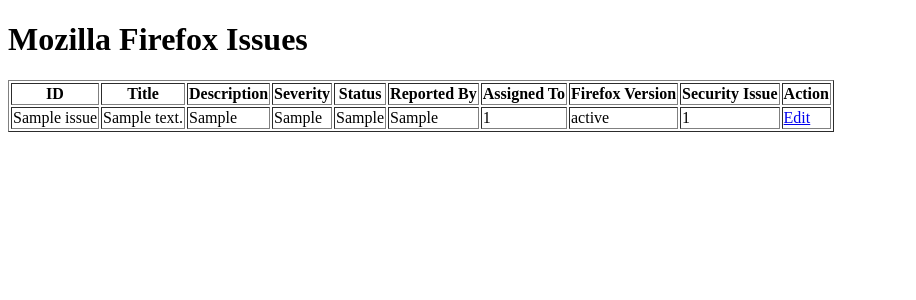
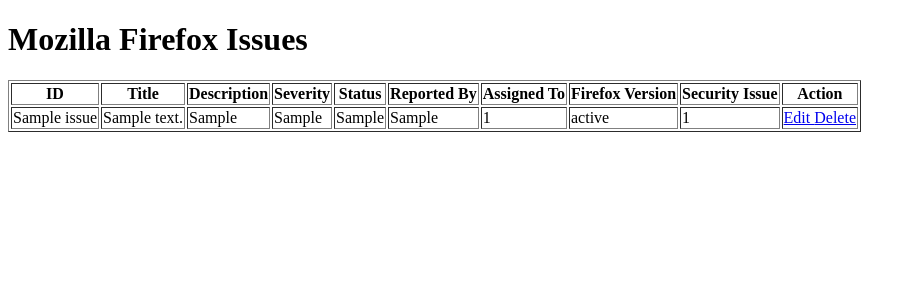
Before and after one commit to Hammadmalik2222/Issue_Tracker, a Flask app: page /read-issue in a window 1280 px wide. Shown: the top 300 px of the page, without its empty margins (0-916 px from the left). Run offline with Flask 3, Linux system fonts and the light colour scheme; tables that the repository leaves empty or names only in its code hold one stand-in row (values such as "Sample post"); some libraries are stand-ins or nearby versions.

Commit message:
Delete from CRUD source: Ask python & Ai

```diff
--- a/app.py
+++ b/app.py
@@ -159,5 +159,21 @@
     )
 
 
+@app.route("/delete-issue/<int:id>")
+def delete_issue(id):
+
+    cursor = mysql.connection.cursor()
+
+    cursor.execute(
+        "DELETE FROM issues WHERE issue_id=%s",
+        (id,)
+    )
+
+    mysql.connection.commit()
+
+    cursor.close()
+
+    return "Issue Deleted Successfully"
+
 if __name__ == "__main__":                          #directly run
     app.run(debug=True)
--- a/templates/read_issue.html
+++ b/templates/read_issue.html
@@ -44,7 +44,11 @@
                 <a href="/update-issue/{{ issue[0] }}">
                     Edit
                 </a>
+                <a href="/delete-issue/{{ issue[0] }}">
+                    Delete
+                </a>
             </td>
+
 
         </tr>
 
```
Also changed, not shown: README.md.
